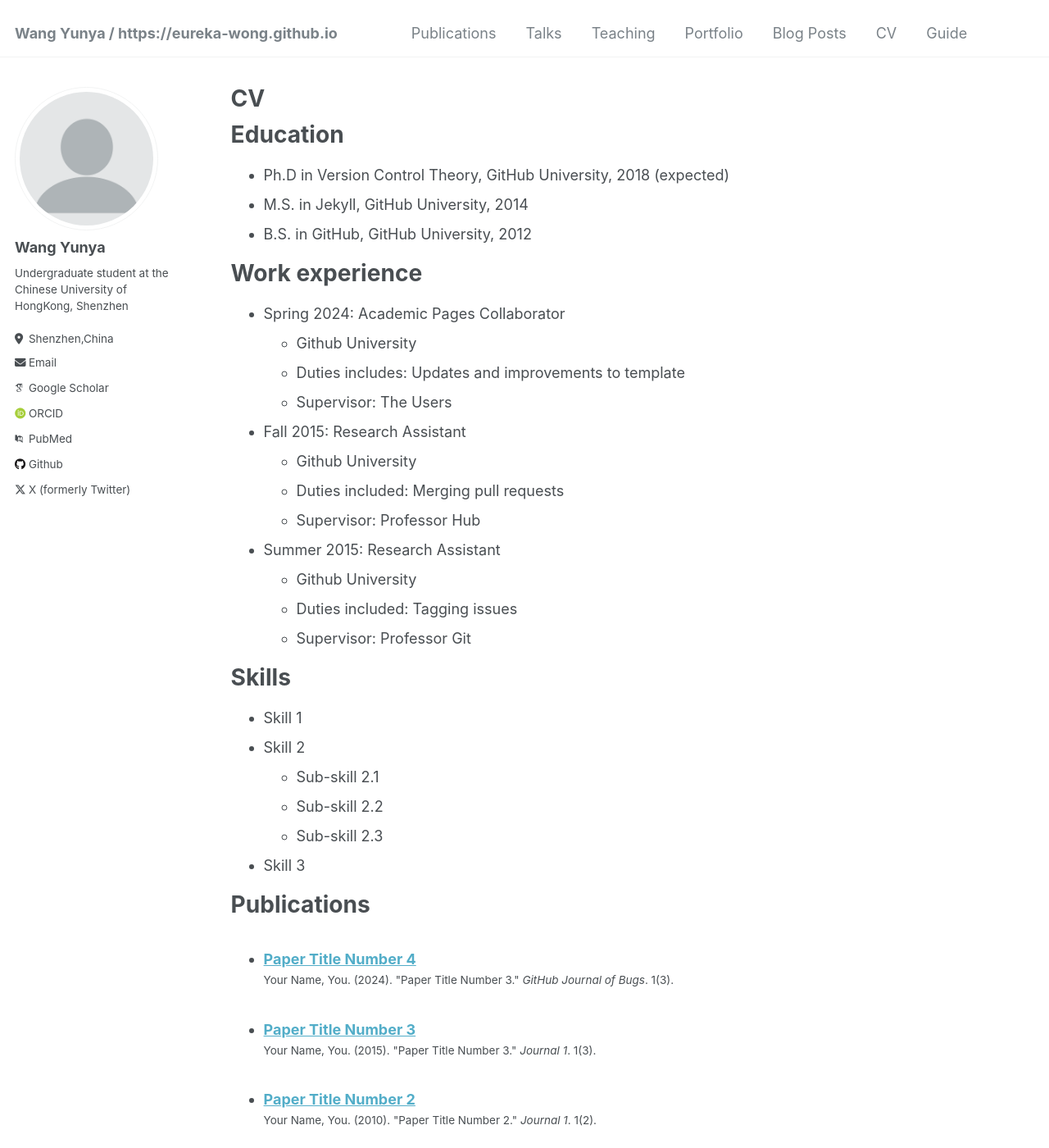
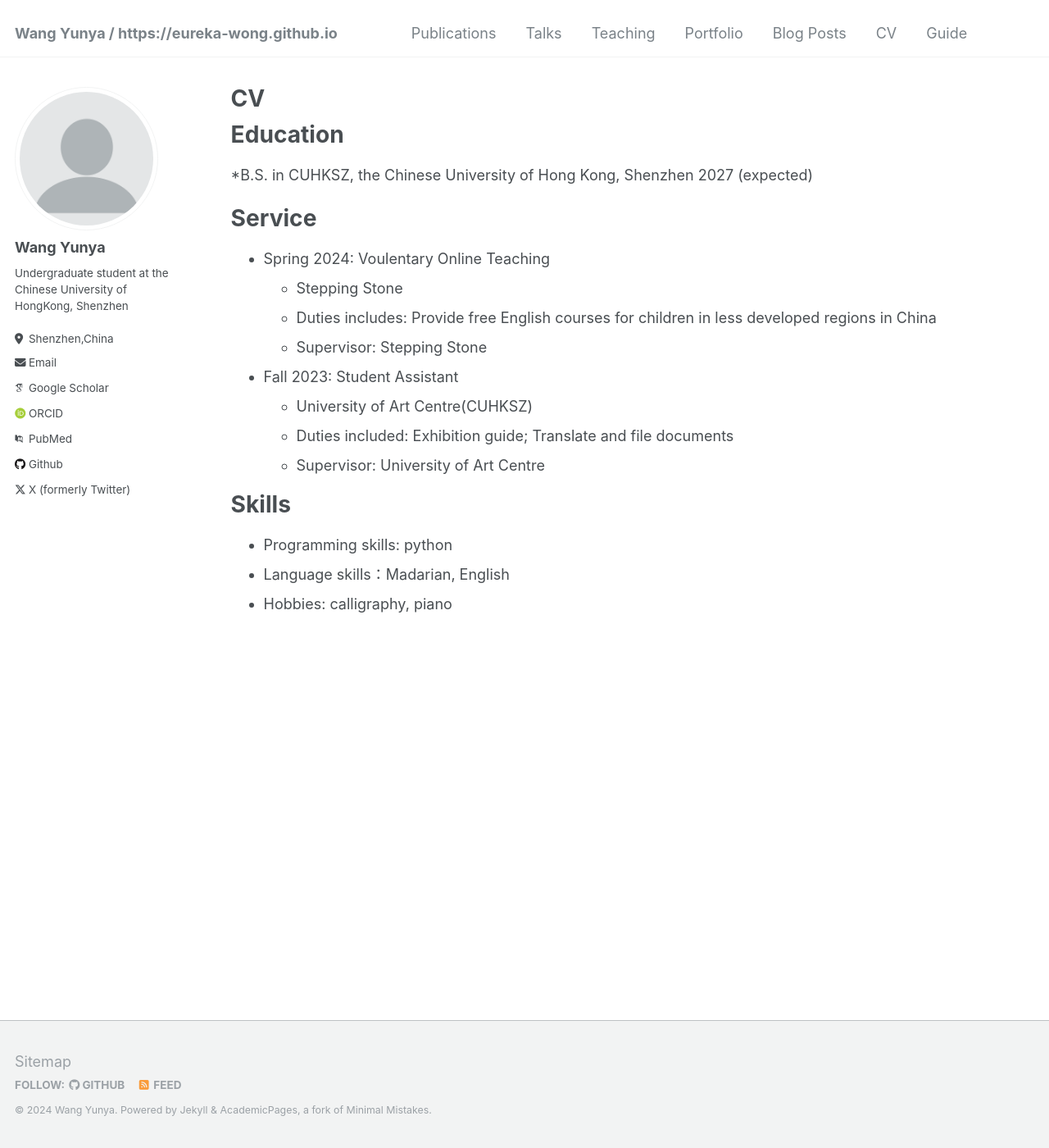
Before and after one commit to Eureka-wong/eureka-wong.github.io, a Jekyll site: the page built from _pages/cv.md, in a window 1280 px wide and 1400 px high. Shown: the whole window at 82% size. Built offline with Jekyll 4.4.1, drawn with Linux system fonts in a browser that asks for light colours; some web fonts are replaced; some of the changed text lies outside the part shown.

Commit message:
Update cv.md
complete cv

```diff
--- a/_pages/cv.md
+++ b/_pages/cv.md
@@ -11,54 +11,23 @@ redirect_from:
 
 Education
 ======
-* Ph.D in Version Control Theory, GitHub University, 2018 (expected)
-* M.S. in Jekyll, GitHub University, 2014
-* B.S. in GitHub, GitHub University, 2012
+*B.S. in CUHKSZ, the Chinese University of Hong Kong, Shenzhen 2027 (expected)
 
-Work experience
+Service
 ======
-* Spring 2024: Academic Pages Collaborator
-  * Github University
-  * Duties includes: Updates and improvements to template
-  * Supervisor: The Users
+* Spring 2024: Voulentary Online Teaching
+  * Stepping Stone
+  * Duties includes: Provide free English courses for children in less developed regions in China
+  * Supervisor: Stepping Stone
 
-* Fall 2015: Research Assistant
-  * Github University
-  * Duties included: Merging pull requests
-  * Supervisor: Professor Hub
+* Fall 2023: Student Assistant
+  * University of Art Centre(CUHKSZ)
+  * Duties included: Exhibition guide; Translate and file documents
+  * Supervisor: University of Art Centre
 
-* Summer 2015: Research Assistant
-  * Github University
-  * Duties included: Tagging issues
-  * Supervisor: Professor Git
 
 Skills
 ======
-* Skill 1
-* Skill 2
-  * Sub-skill 2.1
-  * Sub-skill 2.2
-  * Sub-skill 2.3
-* Skill 3
-
-Publications
-======
-  <ul>{% for post in site.publications reversed %}
-    {% include archive-single-cv.html %}
-  {% endfor %}</ul>
-
-Talks
-======
-  <ul>{% for post in site.talks reversed %}
-    {% include archive-single-talk-cv.html  %}
-  {% endfor %}</ul>
-
-Teaching
-======
-  <ul>{% for post in site.teaching reversed %}
-    {% include archive-single-cv.html %}
-  {% endfor %}</ul>
-
-Service and leadership
-======
-* Currently signed in to 43 different slack teams
+* Programming skills: python
+* Language skills：Madarian, English
+* Hobbies: calligraphy, piano
```
